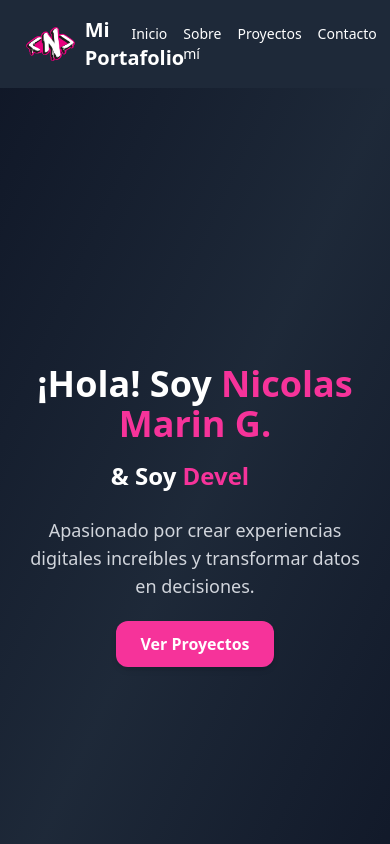
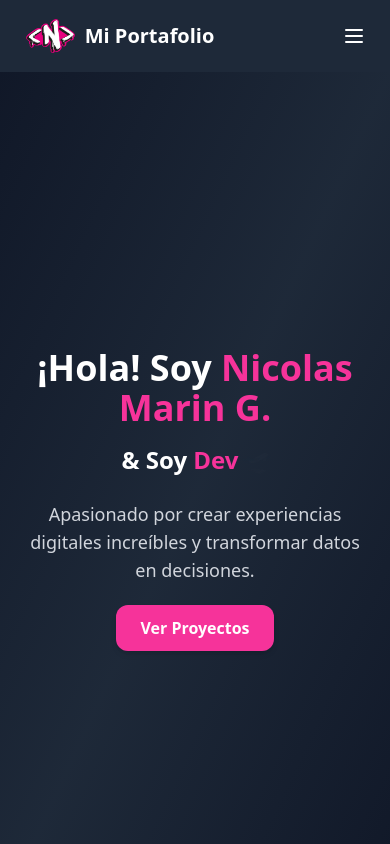
Before and after one commit to Nicolas-MG/Portafolio-react, a React (Vite) app: page / in a window 390 px wide. Shown: the top 844 px of the page. Built offline with nearby package versions, Linux system fonts and the light colour scheme.

Commit message:
Cambie el navbar a estilo avurguesa

```diff
--- a/src/components/Navbar.jsx
+++ b/src/components/Navbar.jsx
@@ -1,22 +1,76 @@
+import { useState } from 'react';
 import { Link } from 'react-router-dom';
+import { Menu, X } from 'lucide-react';
+import { motion, AnimatePresence } from 'framer-motion';
 import logo from '../assets/Logo1.png';
 
+function Navbar() {
+  const [menuOpen, setMenuOpen] = useState(false);
 
-function Navbar() {
   return (
-    <nav className="bg-gray-800 text-white px-6 py-4 flex justify-between items-center">
+    <nav className="bg-gray-800 text-white px-6 py-4 flex justify-between items-center relative">
       <Link to="/" className="flex items-center gap-2">
         <img src={logo} alt="Logo" className="h-10 w-auto" />
         <span className="text-xl font-bold">Mi Portafolio</span>
       </Link>
-      <ul className="flex gap-4 text-sm sm:text-base">
-        <li><Link to="/" className="hover:text-pink-500 transition ">Inicio</Link></li>
+
+      {/* Botón hamburguesa */}
+      <button className="sm:hidden z-50" onClick={() => setMenuOpen(!menuOpen)}>
+        {menuOpen ? <X size={24} /> : <Menu size={24} />}
+      </button>
+
+      {/* Menú en pantallas grandes */}
+      <ul className="hidden sm:flex gap-4 text-sm sm:text-base">
+        <li><Link to="/" className="hover:text-pink-500 transition">Inicio</Link></li>
         <li><Link to="/sobre-mi" className="hover:text-pink-500 transition">Sobre mí</Link></li>
         <li><Link to="/proyectos" className="hover:text-pink-500 transition">Proyectos</Link></li>
         <li><Link to="/contacto" className="hover:text-pink-500 transition">Contacto</Link></li>
       </ul>
+
+      {/* Menú desplegable animado para móviles */}
+      <AnimatePresence>
+        {menuOpen && (
+          <motion.ul
+            initial={{ opacity: 0, y: -20 }}
+            animate={{ opacity: 1, y: 0 }}
+            exit={{ opacity: 0, y: -20 }}
+            transition={{ duration: 0.3 }}
+            className="absolute top-16 left-0 w-full bg-gray-800 flex flex-col items-center gap-4 py-6 sm:hidden z-40"
+          >
+            <li><Link to="/" onClick={() => setMenuOpen(false)} className="hover:text-pink-500 transition">Inicio</Link></li>
+            <li><Link to="/sobre-mi" onClick={() => setMenuOpen(false)} className="hover:text-pink-500 transition">Sobre mí</Link></li>
+            <li><Link to="/proyectos" onClick={() => setMenuOpen(false)} className="hover:text-pink-500 transition">Proyectos</Link></li>
+            <li><Link to="/contacto" onClick={() => setMenuOpen(false)} className="hover:text-pink-500 transition">Contacto</Link></li>
+          </motion.ul>
+        )}
+      </AnimatePresence>
     </nav>
   );
 }
 
 export default Navbar;
+
+
+
+// import { Link } from 'react-router-dom';
+// import logo from '../assets/Logo1.png';
+
+
+// function Navbar() {
+//   return (
+//     <nav className="bg-gray-800 text-white px-6 py-4 flex justify-between items-center">
+//       <Link to="/" className="flex items-center gap-2">
+//         <img src={logo} alt="Logo" className="h-10 w-auto" />
+//         <span className="text-xl font-bold">Mi Portafolio</span>
+//       </Link>
+//       <ul className="flex gap-4 text-sm sm:text-base">
+//         <li><Link to="/" className="hover:text-pink-500 transition ">Inicio</Link></li>
+//         <li><Link to="/sobre-mi" className="hover:text-pink-500 transition">Sobre mí</Link></li>
+//         <li><Link to="/proyectos" className="hover:text-pink-500 transition">Proyectos</Link></li>
+//         <li><Link to="/contacto" className="hover:text-pink-500 transition">Contacto</Link></li>
+//       </ul>
+//     </nav>
+//   );
+// }
+
+// export default Navbar;
```
